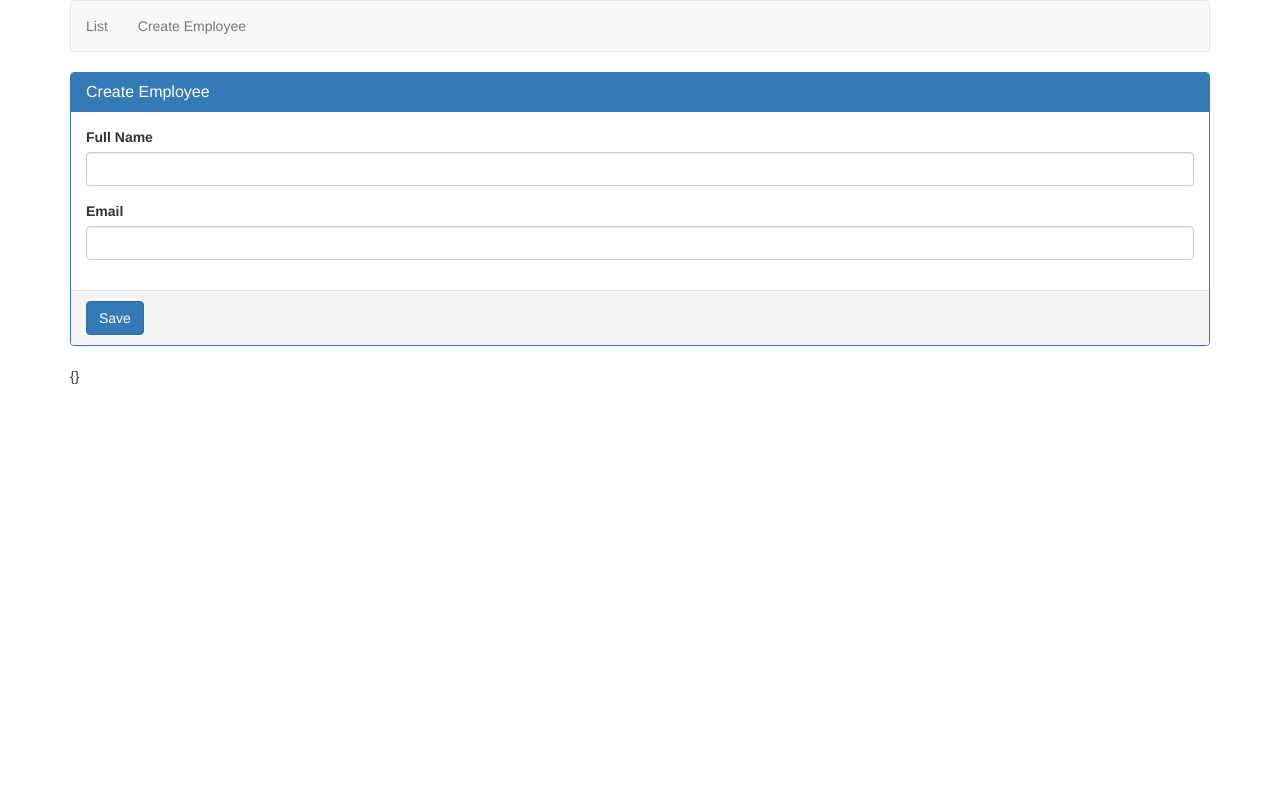
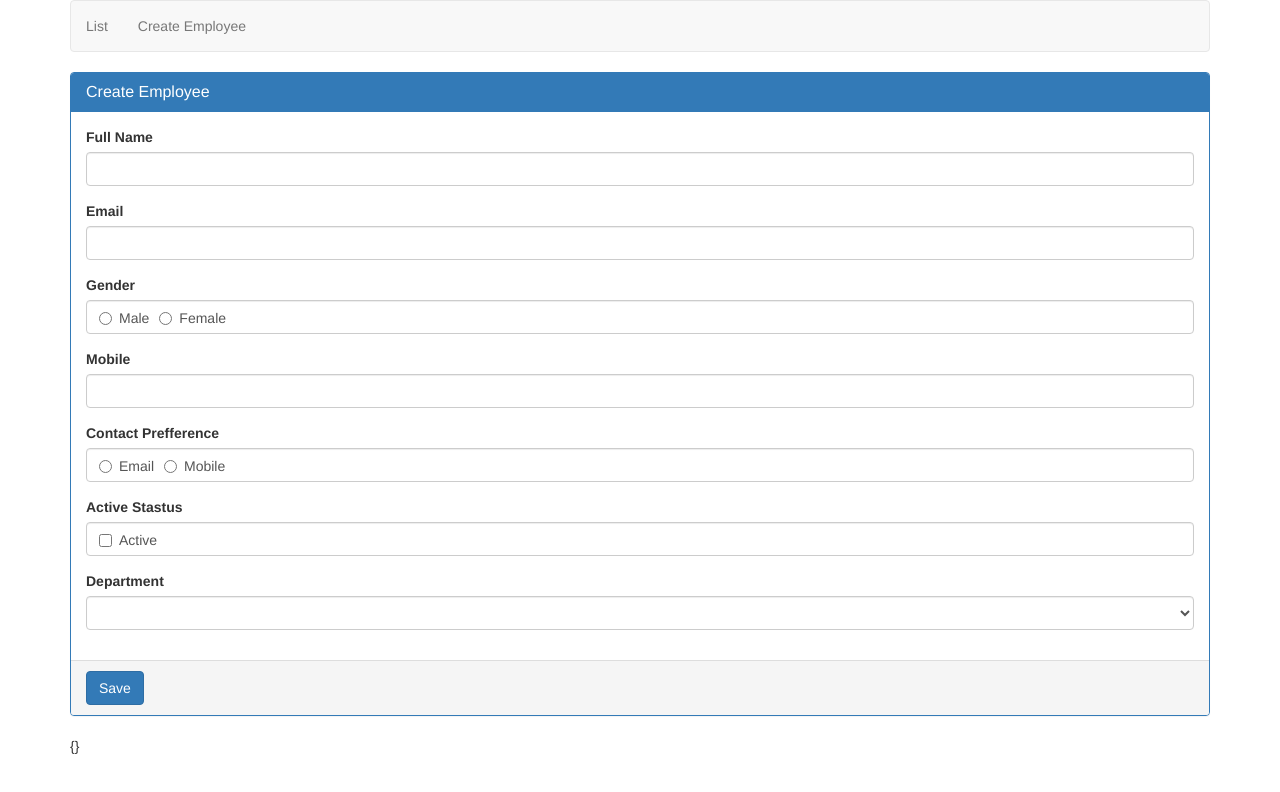
Before and after one commit to niroshan123/Angular-Employee-Management, an Angular app: page /createEmployee in a window 1280 px wide. Shown: the top 792 px of the page. Built offline with nearby package versions, Linux system fonts and the light colour scheme.

Commit message:
angular create employee  page

```diff
--- a/src/app/employees/create-employee/create-employee.component.html
+++ b/src/app/employees/create-employee/create-employee.component.html
@@ -6,13 +6,78 @@
   <div class="panel-body">
     <div class="form-group">
       <label for="fullName" >Full Name</label>
-      <input id="fullName" name="fullName" [(ngModel)]= "fullName" type="text" class="form-control">
+      <input id="fullName"   name="fullName" type="text" [(ngModel)]= "fullName" class="form-control" >
     </div>
     <div class="form-group">
       <label for="email">Email</label>
       <input id="email" name="email" [(ngModel)]= "email" type="text" class="form-control">
     </div>
+    <div class="form-group">
+      <label>Gender</label>
+    <div class="form-control">
+      <label class="radio-inline">
+      <input type="radio"  name="gender" value="male" [(ngModel)]= "gender">
+      Male</label>
+
+      <label class="radio-inline">
+      <input type="radio"  name="gender" value="female" [(ngModel)]= "gender">
+      Female</label>
+
+
+
+</div>
+    </div>
+    <div class="form-group">
+      <label for="phoneNumber">Mobile</label>
+      <input id="phoneNumber" name="phoneNumber" [(ngModel)]= "phoneNumber" type="text" class="form-control">
+    </div>
+
+
+
+<div class="form-group">
+    <label>Contact Prefference</label>
+       <div class="form-control">
+        <label class="radio-inline">
+         <input type="radio" name="contactPref" value="email" [(ngModel)]= "contactPref" >
+           Email
+        </label>
+
+
+        <label class="radio-inline">
+         <input type="radio" name="contactPref" value="phoneNumber" [(ngModel)]= "contactPref" >
+           Mobile
+        </label>
+      </div>
+
   </div>
+
+  <div class="form-group">
+    <label>Active Stastus</label>
+  <div class="form-control">
+    <label class="checkbox-inline">
+    <input type="checkbox"  name="isActive"  [(ngModel)]= "isActive">
+    Active</label>
+
+
+</div>
+  </div>
+  <div class="form-group">
+    <label for="department">Department</label>
+
+
+<select id="department" name="department" [(ngModel)]="department" class="form-control">
+  <option *ngFor="let dep of departments" [value]="dep.id">
+
+                {{dep.name}}
+
+  </option>
+</select>
+
+
+
+  </div>
+
+</div>
   <div class="panel-footer">
     <button type="submit" class="btn btn-primary">Save</button>
   </div>
--- a/src/app/employees/create-employee/create-employee.component.ts
+++ b/src/app/employees/create-employee/create-employee.component.ts
@@ -1,6 +1,7 @@
 import { Component, OnInit } from '@angular/core';
 import { Employee } from '../../models/employee.model';
 import { NgForm } from '@angular/forms';
+import { Department } from 'src/app/models/department.model';
 
 @Component({
   // selector: 'app-create-employee',
@@ -9,12 +10,34 @@ import { NgForm } from '@angular/forms';
 })
 export class CreateEmployeeComponent implements OnInit {
 
-  constructor() { }
+  departments: Department[]=[
+  {id:1,name:'IT'} ,
+  {id:2,name:'Engineering'} ,
+  {id:3,name:'Medicine'} ,
+  {id:4,name:'Science'} ,
+  {id:5,name:'Arts'}
+
+  ];
+  gender:string;
+  email:string; //declare variable
+  fullName:string;
+  phoneNumber:number;
+  contactPref:string;
+  isActive:boolean;
+  department:string;
+
+
+
+
+
+  constructor() {
+
+  }
 
   ngOnInit() {
   }
 
-  saveEmployee(empForm:NgForm):void{
+saveEmployee(empForm:NgForm):void{
 console.log(empForm.value);
   }
 
--- /dev/null
+++ b/src/app/models/department.model.ts
@@ -0,0 +1,4 @@
+export class Department{
+    id:number;
+    name:string;
+}
```
